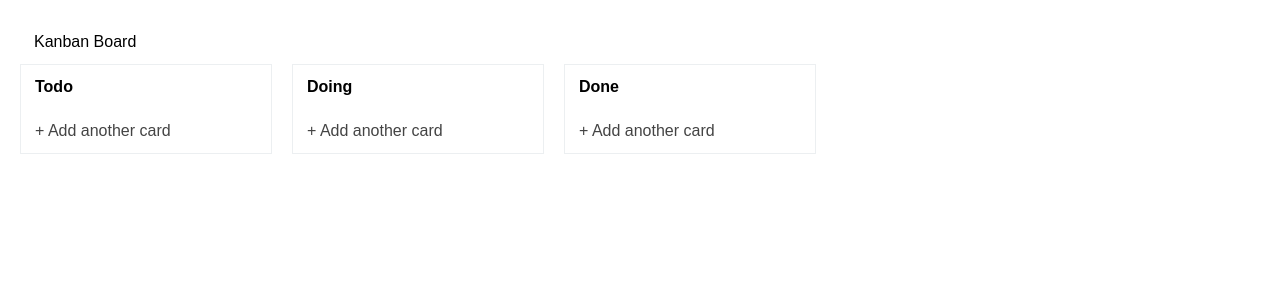
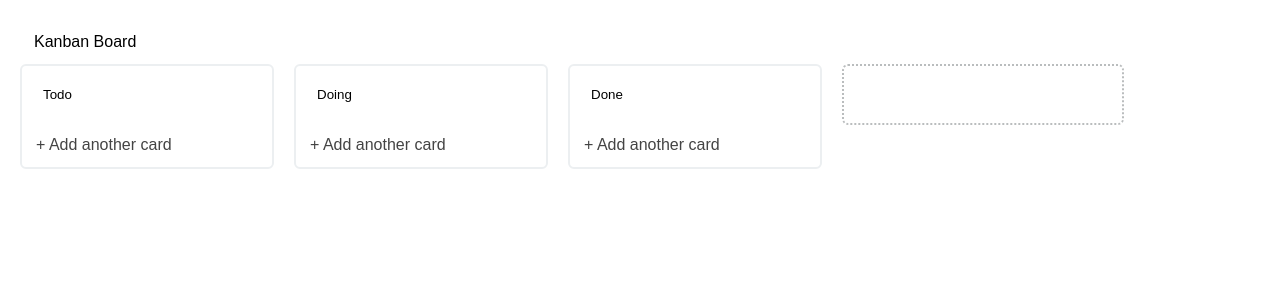
Before and after one commit to patrickmao93/ultimate-kanban, a React (Create React App) app: page / in a window 1280 px wide. Shown: the top 300 px of the page. Built offline with nearby package versions, Linux system fonts and the light colour scheme.

Commit message:
list names are now editable

```diff
--- a/src/actions/lists.js
+++ b/src/actions/lists.js
@@ -13,6 +13,27 @@ export const createList = () => {
   };
 };
 
+export const updateListName = (id, name) => {
+  return {
+    type: actionTypes.UPDATE_LIST_NAME,
+    payload: {
+      id,
+      name,
+      editing: false
+    }
+  };
+};
+
+export const updateEditingStatus = (id, editing) => {
+  return {
+    type: actionTypes.UPDATE_EDITING_STATUS,
+    payload: {
+      id,
+      editing
+    }
+  };
+};
+
 export const attachToList = (cardId, listId) => {
   return {
     type: actionTypes.ATTACH_TO_LIST,
--- a/src/actions/types.js
+++ b/src/actions/types.js
@@ -3,5 +3,7 @@ export const UPDATE_CARD = "UPDATE_CARD";
 export const DELETE_CARD = "DELETE_CARD";
 
 export const CREATE_LIST = "CREATE_LIST";
+export const UPDATE_LIST_NAME = "UPDATE_LIST_NAME";
+export const UPDATE_EDITING_STATUS = "UPDATE_EDITING_STATUS";
 export const DELETE_LIST = "DELETE_LIST";
 export const ATTACH_TO_LIST = "ATTACH_TO_LIST";
--- a/src/components/Board.js
+++ b/src/components/Board.js
@@ -3,13 +3,36 @@ import { connect } from "react-redux";
 import PropTypes from "prop-types";
 
 import List from "components/List";
+import Editable from "components/Editable";
+import { updateListName, updateEditingStatus } from "actions/lists";
+
+const handleAddList = () => {};
 
 const Board = props => {
-  const lists = props.lists.map(list => <List key={list.id} {...list} />);
+  const handleInputClick = id => {
+    props.updateEditingStatus(id, true);
+  };
+
+  const lists = props.lists.map(list => (
+    <List key={list.id} {...list}>
+      <Editable
+        id={list.id}
+        content={list.name}
+        editing={list.editing}
+        onInputClick={handleInputClick}
+        onEdit={props.updateListName}
+      />
+    </List>
+  ));
   return (
     <div className="board">
       <div className="board__header">Kanban Board</div>
-      <div className="board__content">{lists}</div>
+      <div className="board__content">
+        {lists}
+        <div className="board__content__add" onClick={handleAddList}>
+          <Editable onInputClick={handleInputClick} onEdit={handleAddList} />
+        </div>
+      </div>
     </div>
   );
 };
@@ -22,4 +45,7 @@ const mapStateToProps = state => ({
   lists: state.lists
 });
 
-export default connect(mapStateToProps)(Board);
+export default connect(
+  mapStateToProps,
+  { updateListName, updateEditingStatus }
+)(Board);
--- a/src/components/Editable.js
+++ b/src/components/Editable.js
@@ -3,27 +3,24 @@ import { PropTypes } from "prop-types";
 
 class Editable extends React.Component {
   static propTypes = {
-    id: PropTypes.string.isRequired,
-    editing: PropTypes.bool.isRequired,
+    id: PropTypes.string,
+    editing: PropTypes.bool,
     content: PropTypes.string,
     onEdit: PropTypes.func.isRequired,
-    onInputClick: PropTypes.func.isRequired
+    onInputClick: PropTypes.func.isRequired,
+    className: PropTypes.string
   };
 
-  state = { beforeEdit: "" };
+  static defaultProps = {
+    editing: false
+  };
 
   onInputClick = e => {
-    this.setState({ beforeEdit: e.target.value });
     this.props.onInputClick(this.props.id);
   };
 
   handleFinishEdit = e => {
-    if (e.type === "keydown" && e.key !== "Enter" && e.key !== "Escape") return;
-
-    if (e.key === "Escape") {
-      this.props.onEdit(this.props.id, this.state.beforeEdit); // BUG: doesn't return input to original state
-      return;
-    }
+    if (e.type === "keydown" && e.key !== "Enter") return;
 
     this.props.onEdit(this.props.id, e.target.value);
   };
@@ -32,7 +29,7 @@ class Editable extends React.Component {
     return (
       <input
         type="text"
-        className="editable"
+        className={`editable ${this.props.className}`}
         onClick={this.onInputClick}
         defaultValue={this.props.content}
         readOnly
@@ -44,7 +41,7 @@ class Editable extends React.Component {
     return (
       <input
         type="text"
-        className="editable editable--editing"
+        className={`editable editable--editing ${this.props.className}`}
         onKeyDown={this.handleFinishEdit}
         onBlur={this.handleFinishEdit}
         defaultValue={this.props.content}
--- a/src/components/List.js
+++ b/src/components/List.js
@@ -8,7 +8,7 @@ import { createCard, updateCard, deleteCard } from "actions/cards";
 import { attachToList } from "actions/lists";
 
 const List = props => {
-  const { id, name, cardIds } = props;
+  const { id, cardIds } = props;
 
   const handleCreateCard = e => {
     const newCard = props.createCard("New card");
@@ -52,7 +52,7 @@ const List = props => {
 
   return (
     <div className="list">
-      <div className="list__header">{name}</div>
+      <div className="list__header">{props.children}</div>
       <div className="list__content">{renderCards()}</div>
       <div className="list__add">
         <span className="list__add__button" onClick={handleCreateCard}>
--- a/src/reducers/lists.js
+++ b/src/reducers/lists.js
@@ -3,10 +3,15 @@ import uuid from "uuid/v4";
 import * as actionTypes from "actions/types";
 
 const defaultState = [
-  { id: uuid(), name: "Todo", cardIds: [] },
-  { id: uuid(), name: "Doing", cardIds: [] },
-  { id: uuid(), name: "Done", cardIds: [] }
+  { id: uuid(), name: "Todo", cardIds: [], editing: false },
+  { id: uuid(), name: "Doing", cardIds: [], editing: false },
+  { id: uuid(), name: "Done", cardIds: [], editing: false }
 ];
+
+const copyState = state => {
+  const newState = state.slice(0);
+  return newState;
+};
 
 export default (state = defaultState, action) => {
   switch (action.type) {
@@ -18,11 +23,27 @@ export default (state = defaultState, action) => {
       };
       return [...state, newList];
 
-    case actionTypes.ATTACH_TO_LIST:
+    case actionTypes.ATTACH_TO_LIST: {
       const { listId, cardId } = action.payload;
-      const newState = state.slice(0);
+      const newState = copyState(state);
       newState.find(list => list.id === listId).cardIds.push(cardId);
       return newState;
+    }
+
+    case actionTypes.UPDATE_LIST_NAME: {
+      const { id, name, editing } = action.payload;
+      const newState = copyState(state);
+      newState.find(list => list.id === id).name = name;
+      newState.find(list => list.id === id).editing = editing;
+      return newState;
+    }
+
+    case actionTypes.UPDATE_EDITING_STATUS: {
+      const { id, editing } = action.payload;
+      const newState = copyState(state);
+      newState.find(list => list.id === id).editing = editing;
+      return newState;
+    }
 
     default:
       return state;
--- a/src/styles/css/index.css
+++ b/src/styles/css/index.css
@@ -9,7 +9,7 @@ body {
 
 .board {
   padding: 20px;
-  max-width: 1000px;
+  border-radius: 10px;
 }
 .board__header {
   padding: 14px;
@@ -18,10 +18,18 @@ body {
   display: flex;
   align-items: flex-start;
 }
+.board__content__add {
+  min-width: 250px;
+  border: 2px dotted #babdbe;
+  border-radius: 6px;
+  padding: 14px;
+  cursor: pointer;
+}
 
 .list {
   min-width: 250px;
-  border: 1px solid #eceff1;
+  border: 2px solid #eceff1;
+  border-radius: 6px;
   margin-right: 20px;
 }
 .list__header {
@@ -44,21 +52,31 @@ body {
 
 .card {
   cursor: pointer;
-  padding: 14px;
+  position: relative;
+  padding: 6px;
+  margin: 12px;
+  border-radius: 6px;
+  background: #eceff1;
+  box-shadow: 0 1px 3px rgba(0, 0, 0, 0.3);
+  transition: ease 0.2s;
 }
 .card:hover {
-  background: #eceff1;
+  box-shadow: 0 2px 2px rgba(0, 0, 0, 0.2);
 }
-.card .editable {
+
+.editable {
+  cursor: pointer;
   border: none;
   outline: none;
-  padding: 10px;
+  padding: 6px;
+  border-radius: 4px;
   background: none;
-  border-bottom: 3px solid transparent;
+  border: 1px solid transparent;
 }
-.card .editable--editing {
+.editable--editing {
+  cursor: auto;
   background: #ffffff;
-  border-bottom: 3px solid #263238;
+  border: 1px solid #eceff1;
 }
 
 /*# sourceMappingURL=index.css.map */
--- a/src/styles/scss/index.scss
+++ b/src/styles/scss/index.scss
@@ -21,19 +21,29 @@ body {
 
 .board {
   padding: 20px;
-  max-width: 1000px;
+  border-radius: 10px;
+
   &__header {
     padding: 14px;
   }
   &__content {
     display: flex;
     align-items: flex-start;
+
+    &__add {
+      min-width: 250px;
+      border: 2px dotted $color-secondary-dark;
+      border-radius: 6px;
+      padding: 14px;
+      cursor: pointer;
+    }
   }
 }
 
 .list {
   min-width: 250px;
-  border: 1px solid $color-secondary;
+  border: 2px solid $color-secondary;
+  border-radius: 6px;
   margin-right: 20px;
 
   &__header {
@@ -58,20 +68,31 @@ body {
 
 .card {
   cursor: pointer;
-  padding: 14px;
+  position: relative;
+  padding: 6px;
+  margin: 12px;
+  border-radius: 6px;
+  background: $color-secondary;
+  box-shadow: 0 1px 3px rgba(0, 0, 0, 0.3);
+  transition: ease 0.2s;
+
   &:hover {
-    background: $color-secondary;
+    box-shadow: 0 2px 2px rgba(0, 0, 0, 0.2);
   }
+}
+
 .editable {
+  cursor: pointer;
   border: none;
   outline: none;
-    padding: 10px;
+  padding: 6px;
+  border-radius: 4px;
   background: none;
-    border-bottom: 3px solid transparent;
+  border: 1px solid transparent;
 
   &--editing {
+    cursor: auto;
     background: $color-secondary-light;
-      border-bottom: 3px solid $color-primary;
+    border: 1px solid $color-secondary;
   }
 }
-}
```
Also changed, not shown: src/styles/scss/components/_index.scss (added), 1 other file (tests, documents, lock files or other folders). Lines whose indentation alone changed are shown as unchanged.
